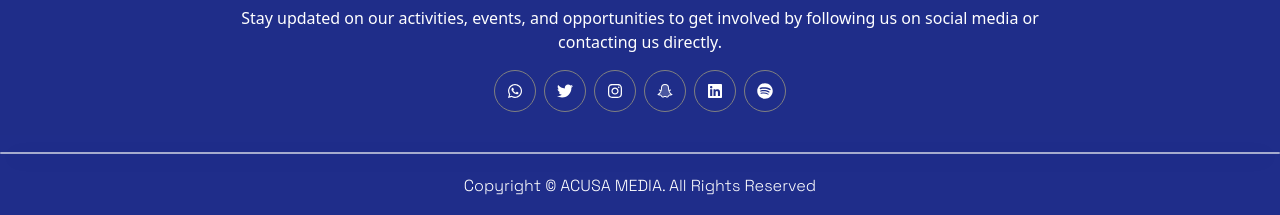
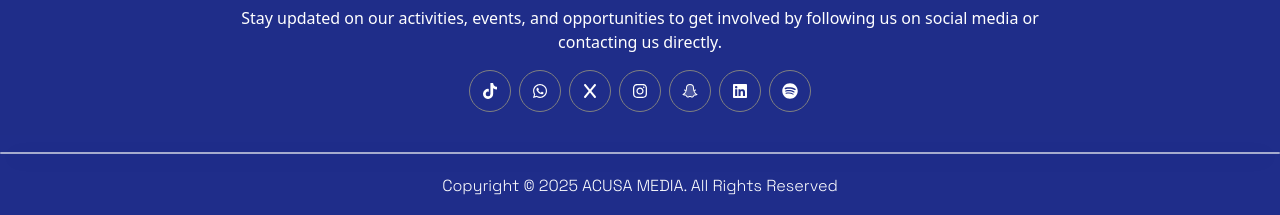
Before and after one commit to ACUSA-MEDIA03/ACUSA-WEBSITE, a React app in the folder src/: page / in a window 1280 px wide. Shown: the part 2660-2875 px from the top of the page. Built offline with nearby package versions, Linux system fonts and the light colour scheme; the HTML template or start-up script is replaced by a standard one; a web font is replaced by a local one.

Commit message:
feat: made sure to update the footer with the social links

```diff
--- a/src/components/Footer/Footer.jsx
+++ b/src/components/Footer/Footer.jsx
@@ -1,5 +1,5 @@
 import { FaSnapchatGhost } from 'react-icons/fa';
-import { FaInstagram, FaLinkedin, FaSnapchat, FaSpotify, FaTwitter, FaWhatsapp } from 'react-icons/fa6';
+import { FaInstagram, FaLinkedin, FaSnapchat, FaSpotify, FaTwitter, FaWhatsapp, FaTiktok, FaX } from 'react-icons/fa6';
 import { PiSnapchatLogoDuotone } from 'react-icons/pi';
 
 const Footer = () => {
@@ -12,13 +12,27 @@ const Footer = () => {
           <p className='lg:text-[16px] text-[13px]'>Stay updated on our activities, events, and opportunities to get involved by following us on social media or contacting us directly.</p>
           <ul className="font-grotesk space-y-3">
             <li className='flex items-center gap-2'>
-              <a className='border lg:border-[gray] hover:border-[#25d366] hover:bg-[#25d366]  transition-all ease-in-out w-6 h-6 rounded-full grid place-content-center p-[20px]' target="_blank" href="https://wa.link/wuqsov"> <FaWhatsapp /> </a>
-              <a className='border lg:border-[gray] hover:border-[#1da1f2] hover:bg-[#1da1f2]  transition-all ease-in-out w-6 h-6 rounded-full grid place-content-center p-[20px]' target="_blank" href="https://twitter.com/acu_lss?s=09"> <FaTwitter /> </a>
-              <a className='border lg:border-[gray] hover:border-[#c32aa3] hover:bg-[#c32aa3]  transition-all ease-in-out w-6 h-6 rounded-full grid place-content-center p-[20px]' target="_blank" href="https://www.instagram.com/acu_lss?igsh=MXdoN2VsdmNtdzIycw=="> <FaInstagram /> </a>
-              <a className='border lg:border-[gray] hover:border-[#fffb00bb] hover:bg-[#fffb00bb]  transition-all ease-in-out w-6 h-6 rounded-full grid place-content-center p-[20px]' target="_blank" href="https://snapchat.com/t/pPEuaRdE"> <PiSnapchatLogoDuotone /> </a>
-              <a className='border lg:border-[gray] hover:border-[#0a66c2] hover:bg-[#0a66c2]  transition-all ease-in-out w-6 h-6 rounded-full grid place-content-center p-[20px]' target="_blank" href="https://www.linkedin.com/company/law-students-society-ajayi-crowther-university/"><FaLinkedin/></a>
-              <a className='border lg:border-[gray] hover:border-[#1ed760] hover:bg-[#1ed760]  transition-all ease-in-out w-6 h-6 rounded-full grid place-content-center p-[20px]' target="_blank" href="https://open.spotify.com/episode/0J5FJYFmkcHM6CNn77br2G?si=nQeK9hqcTbygwXzNIJpwIQ"> <FaSpotify/> </a>
-              {/* <a className='border lg:border-[gray] hover:border-[#1ed760] hover:bg-[#1ed760]  transition-all ease-in-out w-6 h-6 rounded-full grid place-content-center p-[20px]' target="_blank" href="https://open.spotify.com/episode/0J5FJYFmkcHM6CNn77br2G?si=nQeK9hqcTbygwXzNIJpwIQ"> <PiSnapchatLogoDuotone/> </a> */}
+             <a className='border lg:border-[gray] hover:border-[#000000] hover:bg-[#000000]  transition-all ease-in-out w-6 h-6 rounded-full grid place-content-center p-[20px]'
+              target="_blank" href="https://www.tiktok.com/@acusamedia?_t=8j75ANdvYVq&_r=1">
+              <FaTiktok /> </a>
+              <a className='border lg:border-[gray] hover:border-[#25d366] hover:bg-[#25d366]  transition-all ease-in-out w-6 h-6 rounded-full grid place-content-center p-[20px]'
+              target="_blank" href="https://wa.me/+2347025735703?text=Hello!%20ACUSA%20MEDIA%20,%20I%20have%20saved%20your%20contact%20my%20name%20is%20_">
+              <FaWhatsapp /> </a>
+              <a className='border lg:border-[gray] hover:border-[#1da1f2] hover:bg-[#1da1f2]  transition-all ease-in-out w-6 h-6 rounded-full grid place-content-center p-[20px]'
+               target="_blank" href="">
+               <FaX /> </a>
+              <a className='border lg:border-[gray] hover:border-[#c32aa3] hover:bg-[#c32aa3]  transition-all ease-in-out w-6 h-6 rounded-full grid place-content-center p-[20px]'
+              target="_blank" href="https://www.instagram.com/acusamedia?igsh=MWRqdnU1azBrN21sag%3D%3D&utm_source=qr ">
+              <FaInstagram /> </a>
+              <a className='border lg:border-[gray] hover:border-[#fffb00bb] hover:bg-[#fffb00bb]  transition-all ease-in-out w-6 h-6 rounded-full grid place-content-center p-[20px]'
+              target="_blank" href="https://">
+                <PiSnapchatLogoDuotone /> </a>
+              <a className='border lg:border-[gray] hover:border-[#0a66c2] hover:bg-[#0a66c2]  transition-all ease-in-out w-6 h-6 rounded-full grid place-content-center p-[20px]'
+              target="_blank" href="">
+                <FaLinkedin/></a>
+              <a className='border lg:border-[gray] hover:border-[#1ed760] hover:bg-[#1ed760]  transition-all ease-in-out w-6 h-6 rounded-full grid place-content-center p-[20px]'
+               target="_blank" href="https://open.spotify.com/episode/0J5FJYFmkcHM6CNn77br2G?si=nQeK9hqcTbygwXzNIJpwIQ">
+                 <FaSpotify/> </a>
             </li>
           </ul>
         </div>
@@ -28,7 +42,7 @@ const Footer = () => {
         <hr className="glass w-[100%]" />
 
         <div className="relative font-grotesk text-white p-[20px]">
-          <p className="font-light">Copyright &copy; ACUSA MEDIA. All Rights Reserved</p>
+          <p className="font-light">Copyright &copy; {new Date().getFullYear()} ACUSA MEDIA. All Rights Reserved</p>
         </div>
       </div>
 
```
